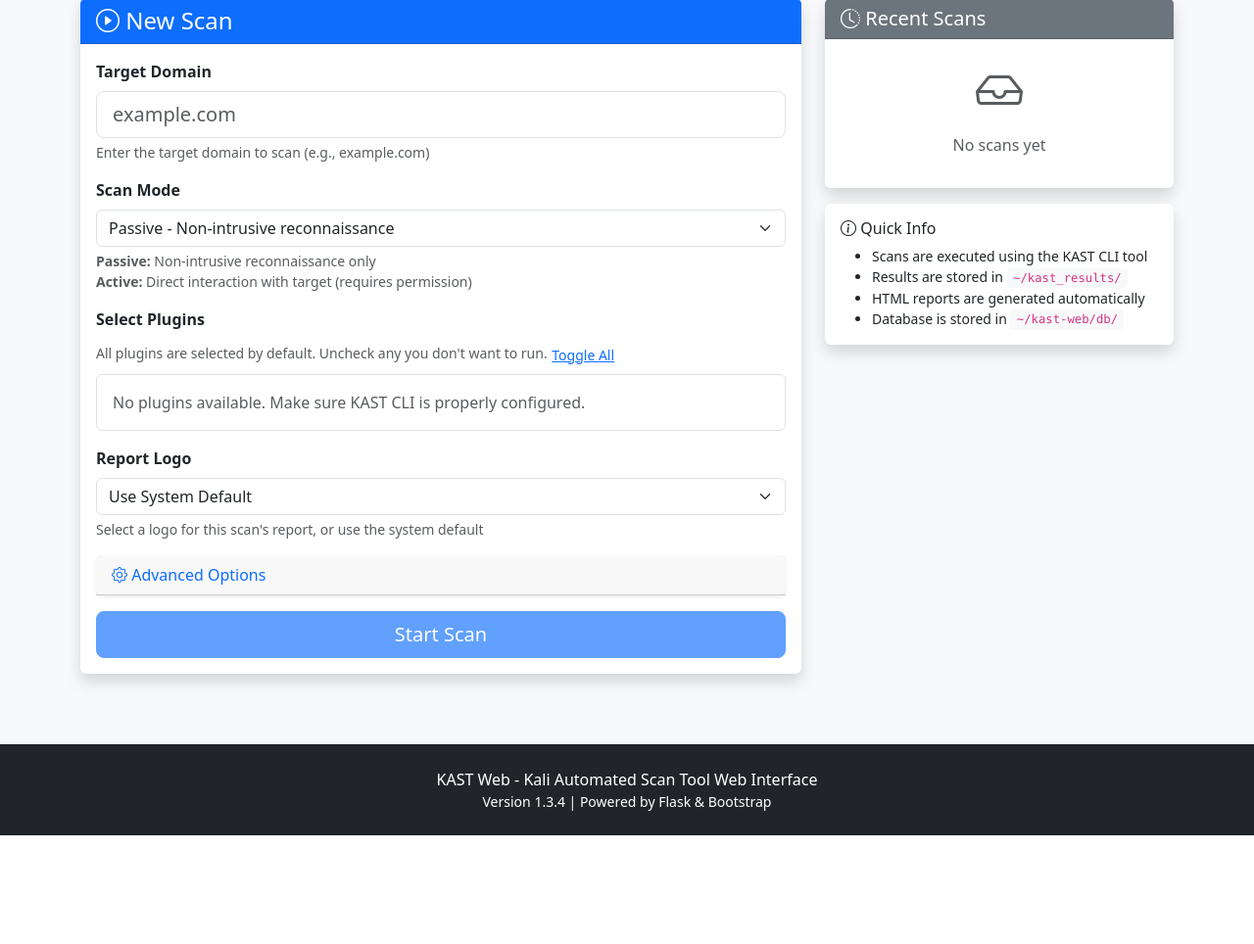
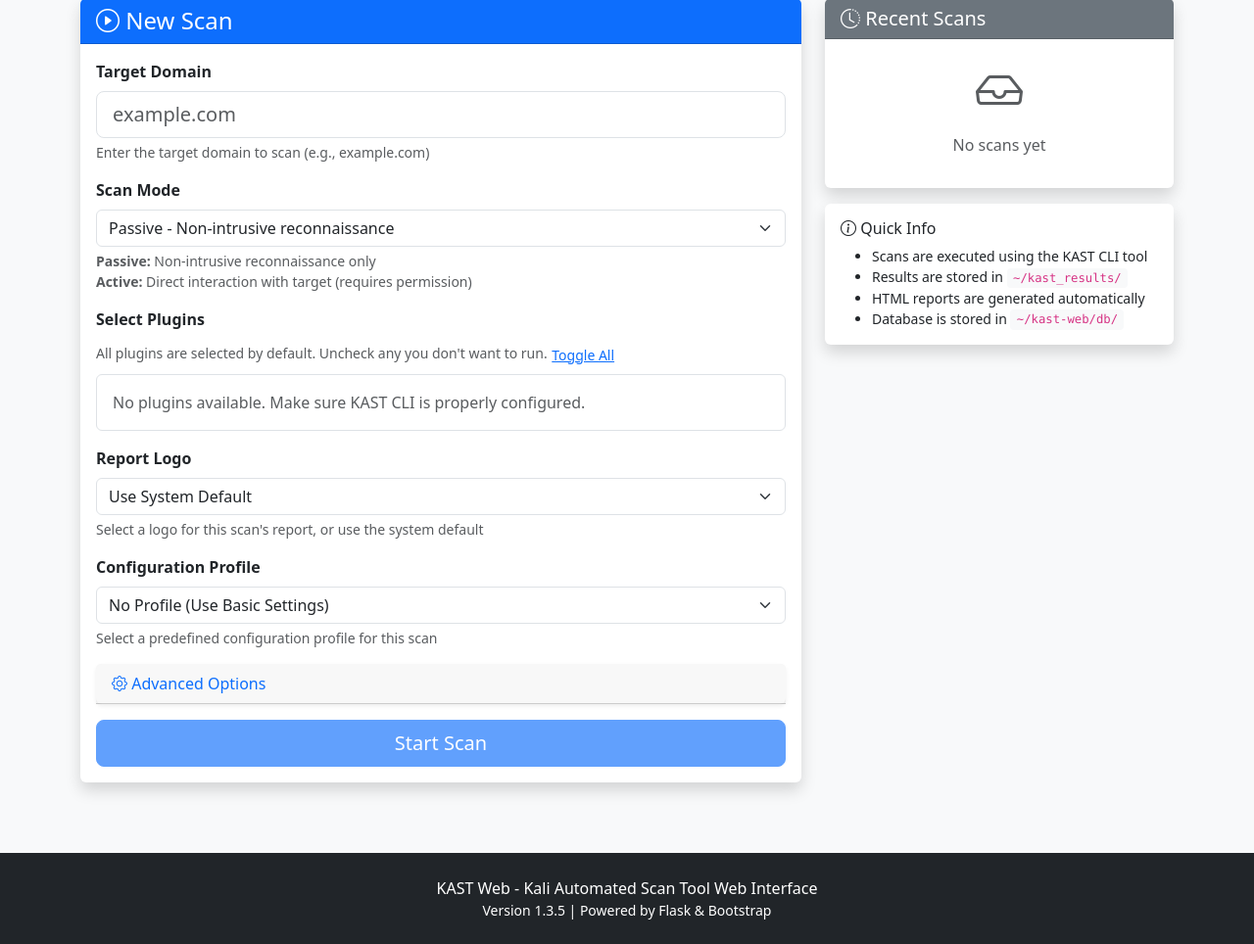
Before and after one commit to mercutioviz/kast-web, a Flask app: page / in a window 1280 px wide. Shown: the part 103-1067 px from the top of the page at 98% size. Before the commit the page ends 956 px from the top, so only its background shows below. Run offline with Flask 3, Linux system fonts and the light colour scheme; the visitor is signed in with stand-in values (Sample User, id 1); data that the repository does not hold is empty; some libraries are stand-ins or nearby versions.

Commit message:
Phase 2 of config profiles system. bump patch. TODO: major testing and debugging

```diff
--- a/app/__init__.py
+++ b/app/__init__.py
@@ -64,6 +64,13 @@
         from config import VERSION
         return {'app_version': VERSION}
 
+    # Context processor to inject CSRF token function into all templates
+    @app.context_processor
+    def inject_csrf_token():
+        """Make CSRF token generation available to all templates"""
+        from flask_wtf.csrf import generate_csrf
+        return {'csrf_token': generate_csrf}
+
     # Register blueprints
     from app.routes import main, scans, api, auth, admin, logos, config_profiles
     app.register_blueprint(main.bp)
--- a/app/forms.py
+++ b/app/forms.py
@@ -1,5 +1,5 @@
 from flask_wtf import FlaskForm
-from wtforms import StringField, SelectField, BooleanField, SelectMultipleField, SubmitField, IntegerField, PasswordField
+from wtforms import StringField, SelectField, BooleanField, SelectMultipleField, SubmitField, IntegerField, PasswordField, TextAreaField
 from wtforms.validators import DataRequired, Regexp, Length, NumberRange, Email, EqualTo, ValidationError
 from wtforms.widgets import CheckboxInput, ListWidget
 
@@ -82,6 +82,24 @@
         coerce=int,
         choices=[],  # Will be populated dynamically
         render_kw={'class': 'form-select'}
+    )
+
+    config_profile_id = SelectField(
+        'Configuration Profile',
+        coerce=int,
+        choices=[],  # Will be populated dynamically based on user role
+        render_kw={'class': 'form-select'}
+    )
+
+    config_overrides = StringField(
+        'Configuration Overrides (Advanced)',
+        validators=[
+            Length(max=1000, message='Overrides must not exceed 1000 characters')
+        ],
+        render_kw={
+            'placeholder': 'e.g., plugins.katana.rate_limit=50,plugins.ftap.concurrency=5',
+            'class': 'form-control font-monospace'
+        }
     )
 
     submit = SubmitField('Start Scan', render_kw={'class': 'btn btn-primary btn-lg'})
@@ -340,7 +358,6 @@
 
 class ScanConfigProfileForm(FlaskForm):
     """Form for creating/editing scan configuration profiles"""
-    from wtforms import TextAreaField
 
     name = StringField(
         'Profile Name',
--- a/app/routes/config_profiles.py
+++ b/app/routes/config_profiles.py
@@ -171,8 +171,9 @@
     profile = ScanConfigProfile.query.get_or_404(profile_id)
 
     # Check if profile is in use
-    if profile.scans.count() > 0:
-        flash(f'Cannot delete profile "{profile.name}" as it is being used by {profile.scans.count()} scan(s).', 'danger')
+    scan_count = len(profile.scans)
+    if scan_count > 0:
+        flash(f'Cannot delete profile "{profile.name}" as it is being used by {scan_count} scan(s).', 'danger')
         return redirect(url_for('config_profiles.view_profile', profile_id=profile.id))
 
     profile_name = profile.name
--- a/app/routes/main.py
+++ b/app/routes/main.py
@@ -1,7 +1,7 @@
 from flask import Blueprint, render_template, redirect, url_for, flash, current_app
 from flask_login import login_required, current_user
 from app import db
-from app.models import Scan, ReportLogo, SystemSettings
+from app.models import Scan, ReportLogo, SystemSettings, ScanConfigProfile
 from app.forms import ScanConfigForm
 from app.utils import get_available_plugins
 from app.tasks import execute_scan_task
@@ -28,6 +28,27 @@
     for logo in logos:
         logo_choices.append((logo.id, logo.name))
     form.logo_id.choices = logo_choices
+
+    # Populate config profile choices based on user role
+    if current_user.is_power_user or current_user.is_admin:
+        # Power users and admins see all profiles
+        profiles = ScanConfigProfile.query.order_by(ScanConfigProfile.name).all()
+    else:
+        # Standard users only see profiles that allow standard users
+        profiles = ScanConfigProfile.query.filter_by(allow_standard_users=True).order_by(ScanConfigProfile.name).all()
+
+    profile_choices = [(0, 'No Profile (Use Basic Settings)')]  # 0 means no profile
+    for profile in profiles:
+        label = profile.name
+        if profile.is_system_default:
+            label += ' (System Default)'
+        profile_choices.append((profile.id, label))
+    form.config_profile_id.choices = profile_choices
+
+    # Set default selection to system default profile if one exists
+    default_profile = ScanConfigProfile.query.filter_by(is_system_default=True).first()
+    if default_profile:
+        form.config_profile_id.data = default_profile.id
 
     # Get recent scans for display (user's own scans unless admin)
     if current_user.is_admin:
@@ -59,6 +80,20 @@
         logo_choices.append((logo.id, logo.name))
     form.logo_id.choices = logo_choices
 
+    # Populate config profile choices for validation
+    if current_user.is_power_user or current_user.is_admin:
+        profiles = ScanConfigProfile.query.order_by(ScanConfigProfile.name).all()
+    else:
+        profiles = ScanConfigProfile.query.filter_by(allow_standard_users=True).order_by(ScanConfigProfile.name).all()
+
+    profile_choices = [(0, 'No Profile (Use Basic Settings)')]
+    for profile in profiles:
+        label = profile.name
+        if profile.is_system_default:
+            label += ' (System Default)'
+        profile_choices.append((profile.id, label))
+    form.config_profile_id.choices = profile_choices
+
     if form.validate_on_submit():
         # Check if user is allowed to run active scans
         if form.scan_mode.data == 'active' and not current_user.can_run_active_scans:
@@ -80,6 +115,23 @@
         # Handle logo selection (0 means use system default, so store as None)
         logo_id = form.logo_id.data if form.logo_id.data and form.logo_id.data != 0 else None
 
+        # Handle config profile selection
+        config_profile_id = form.config_profile_id.data if form.config_profile_id.data and form.config_profile_id.data != 0 else None
+
+        # Validate that standard users can only use profiles that allow them
+        if config_profile_id and not (current_user.is_power_user or current_user.is_admin):
+            profile = ScanConfigProfile.query.get(config_profile_id)
+            if profile and not profile.allow_standard_users:
+                flash('You do not have permission to use this configuration profile.', 'danger')
+                return redirect(url_for('main.index'))
+
+        # Handle config overrides (only for power users and admins)
+        config_overrides = None
+        if form.config_overrides.data and (current_user.is_power_user or current_user.is_admin):
+            config_overrides = form.config_overrides.data.strip()
+        elif form.config_overrides.data and not (current_user.is_power_user or current_user.is_admin):
+            flash('Only Power Users and Admins can use configuration overrides.', 'warning')
+
         # Create scan record (assign to current user)
         scan = Scan(
             user_id=current_user.id,
@@ -90,6 +142,8 @@
             verbose=form.verbose.data,
             dry_run=form.dry_run.data,
             logo_id=logo_id,
+            config_profile_id=config_profile_id,
+            config_overrides=config_overrides,
             status='pending',
             config_json=json.dumps({
                 'target': form.target.data,
@@ -99,7 +153,9 @@
                 'verbose': form.verbose.data,
                 'dry_run': form.dry_run.data,
                 'max_workers': form.max_workers.data,
-                'logo_id': logo_id
+                'logo_id': logo_id,
+                'config_profile_id': config_profile_id,
+                'config_overrides': config_overrides
             })
         )
 
--- a/app/templates/config_profiles/edit.html
+++ b/app/templates/config_profiles/edit.html
@@ -99,10 +99,10 @@
                 </div>
             </div>
 
-            {% if profile.scans.count() > 0 %}
+            {% if profile.scans|length > 0 %}
             <div class="alert alert-warning mt-3">
                 <i class="fas fa-exclamation-triangle"></i>
-                <strong>Note:</strong> This profile is currently used by {{ profile.scans.count() }} scan(s).
+                <strong>Note:</strong> This profile is currently used by {{ profile.scans|length }} scan(s).
                 Changes will not affect existing scans, but will be used for new scans that select this profile.
             </div>
             {% endif %}
@@ -127,7 +127,7 @@
                         {% endif %}
 
                         <dt class="col-sm-6">Usage:</dt>
-                        <dd class="col-sm-6">{{ profile.scans.count() }} scan(s)</dd>
+                        <dd class="col-sm-6">{{ profile.scans|length }} scan(s)</dd>
                     </dl>
                 </div>
             </div>
--- a/app/templates/config_profiles/view.html
+++ b/app/templates/config_profiles/view.html
@@ -80,7 +80,7 @@
                         </dd>
 
                         <dt class="col-sm-3">Usage:</dt>
-                        <dd class="col-sm-9">Used in {{ profile.scans.count() }} scan(s)</dd>
+                        <dd class="col-sm-9">Used in {{ profile.scans|length }} scan(s)</dd>
                     </dl>
                 </div>
             </div>
@@ -150,7 +150,7 @@
 }
 
 function deleteProfile() {
-    if (confirm('Are you sure you want to delete this configuration profile?\n\nThis action cannot be undone.{% if profile.scans.count() > 0 %}\n\nNote: This profile is currently used by {{ profile.scans.count() }} scan(s) and cannot be deleted.{% endif %}')) {
+    if (confirm('Are you sure you want to delete this configuration profile?\n\nThis action cannot be undone.{% if profile.scans|length > 0 %}\n\nNote: This profile is currently used by {{ profile.scans|length }} scan(s) and cannot be deleted.{% endif %}')) {
         document.getElementById('deleteForm').submit();
     }
 }
--- a/app/templates/index.html
+++ b/app/templates/index.html
@@ -190,6 +190,40 @@
                         </div>
                     </div>
 
+                    <!-- Configuration Profile -->
+                    <div class="mb-3">
+                        {{ form.config_profile_id.label(class="form-label fw-bold") }}
+                        {{ form.config_profile_id(class="form-select", id="config_profile_select") }}
+                        <div class="form-text">
+                            Select a predefined configuration profile for this scan
+                            {% if current_user.is_power_user or current_user.is_admin %}
+                                <a href="{{ url_for('config_profiles.list_profiles') }}" class="ms-2" target="_blank">
+                                    <i class="bi bi-box-arrow-up-right"></i> Manage Profiles
+                                </a>
+                            {% endif %}
+                        </div>
+                    </div>
+
+                    {% if current_user.is_power_user or current_user.is_admin %}
+                    <!-- Configuration Overrides (Power Users & Admins Only) -->
+                    <div class="mb-3">
+                        {{ form.config_overrides.label(class="form-label fw-bold") }}
+                        <span class="badge bg-warning text-dark ms-2">Power User</span>
+                        {{ form.config_overrides(class="form-control font-monospace") }}
+                        {% if form.config_overrides.errors %}
+                            <div class="text-danger small mt-1">
+                                {% for error in form.config_overrides.errors %}
+                                    {{ error }}
+                                {% endfor %}
+                            </div>
+                        {% endif %}
+                        <div class="form-text">
+                            Override specific settings from the selected profile. Format: <code>key1=value1,key2=value2</code><br>
+                            Example: <code>plugins.katana.rate_limit=50,plugins.ftap.concurrency=5</code>
+                        </div>
+                    </div>
+                    {% endif %}
+
                     <!-- Advanced Options -->
                     <div class="card mb-3">
                         <div class="card-header">
--- a/config.py
+++ b/config.py
@@ -4,7 +4,7 @@
 basedir = os.path.abspath(os.path.dirname(__file__))
 
 # Application version
-VERSION = '1.3.4'
+VERSION = '1.3.5'
 
 class Config:
     """Base configuration"""
```
Also changed, not shown: app/tasks.py (+54 -0 lines).
